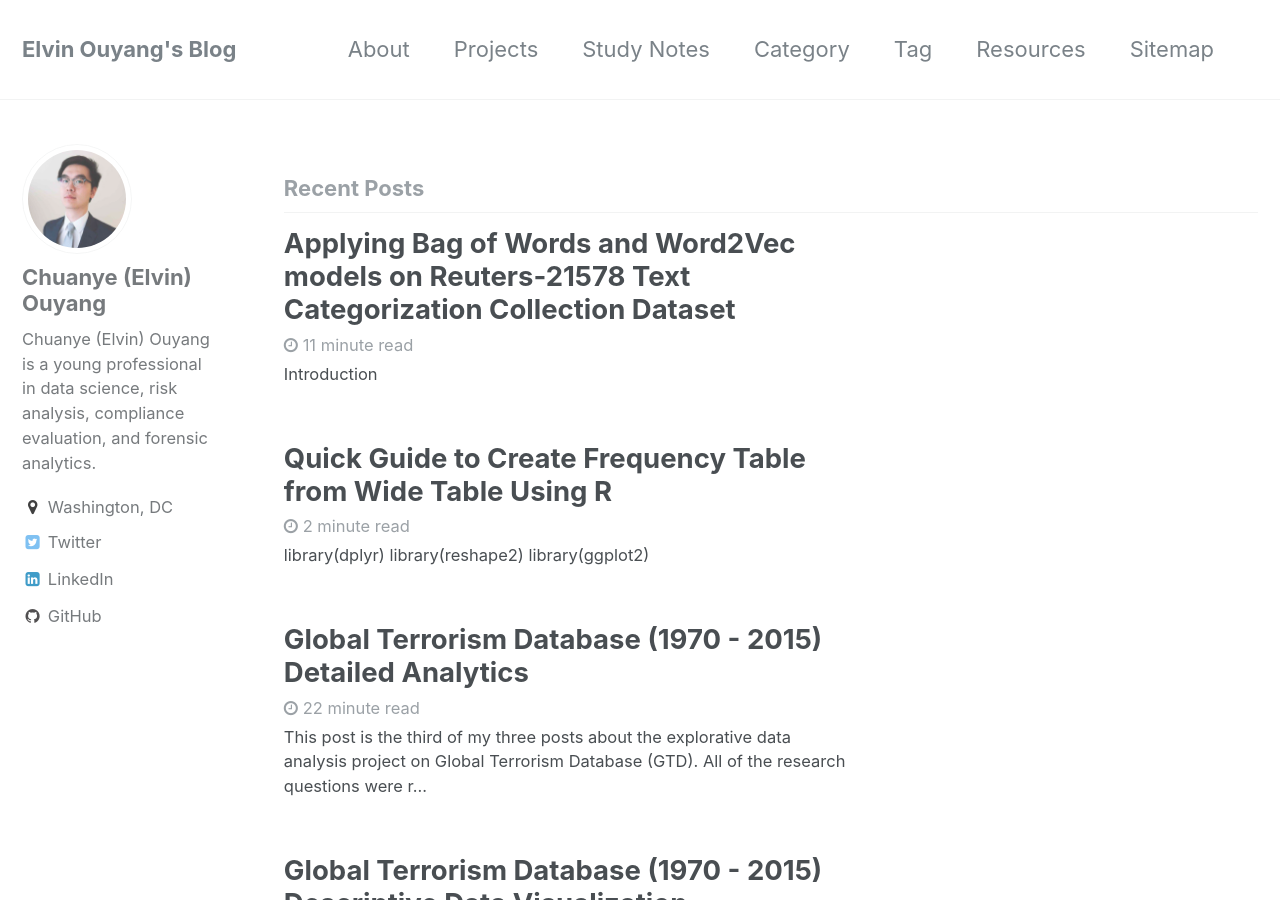
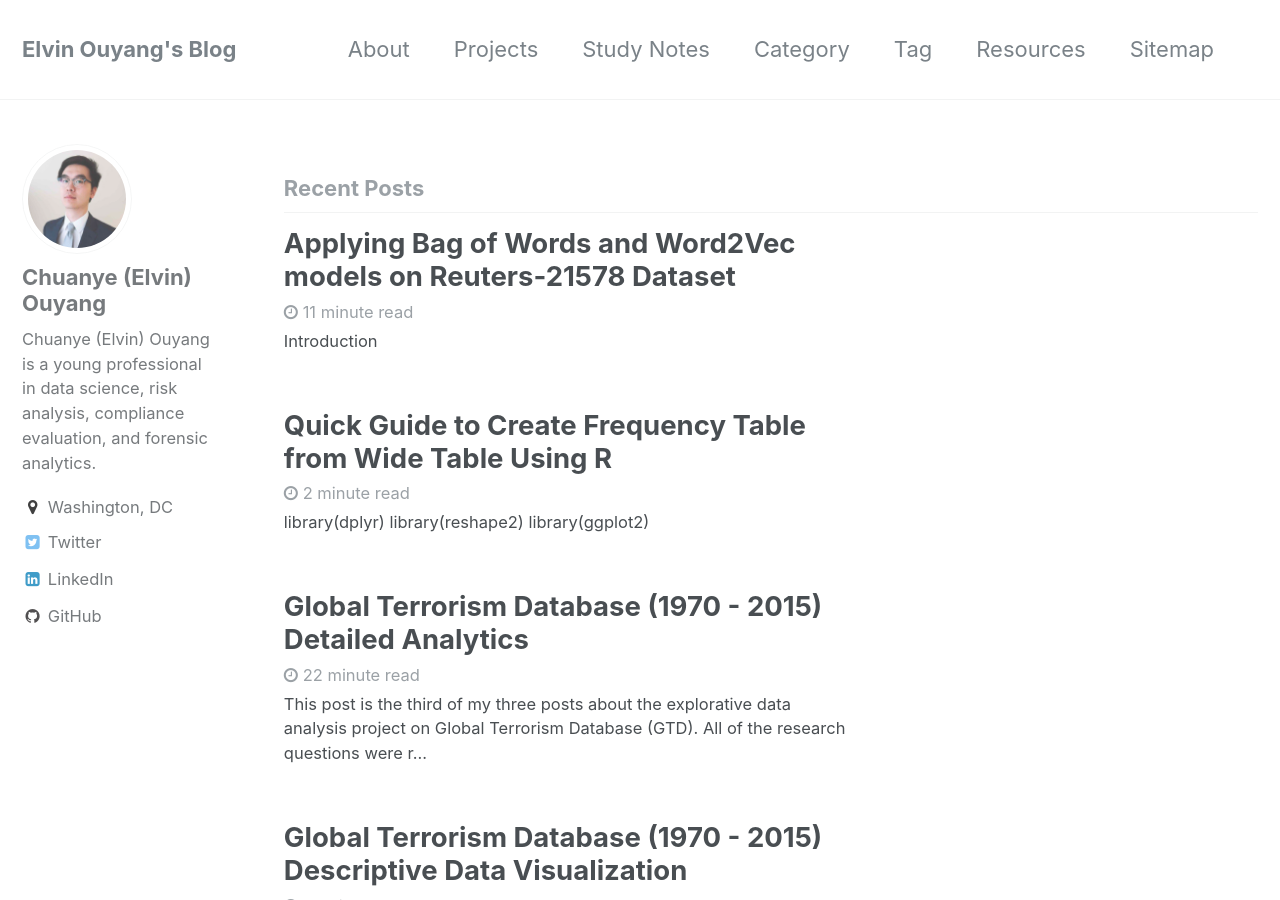
Before and after one commit to ElvinOuyang/elvinouyang.github.io, a Jekyll site: the page built from index.html, in a window 1280 px wide and 900 px high. Built offline with Jekyll 4.4.1, drawn with Linux system fonts in a browser that asks for light colours; the list of posts is cut into pages by our own code.

Commit message:
update post to see if contents are published

```diff
--- a/_posts/2017-09-15-reuters-w2v-bow-get-started.md
+++ b/_posts/2017-09-15-reuters-w2v-bow-get-started.md
@@ -1,11 +1,11 @@
 ---
-title: "Applying Bag of Words and Word2Vec models on Reuters-21578 Text Categorization Collection Dataset"
+title: "Applying Bag of Words and Word2Vec models on Reuters-21578 Dataset"
 date: 2017-09-15
 tags:
   - Python
   - gensim
   - Word2Vec
-  - natural language processing
+  - Natural Language Processing
 categories:
   - Project
 ---
```
Also changed, not shown: other parts of _posts/2017-09-15-reuters-w2v-bow-get-started.md (+2 -2 lines), 7 other files.
